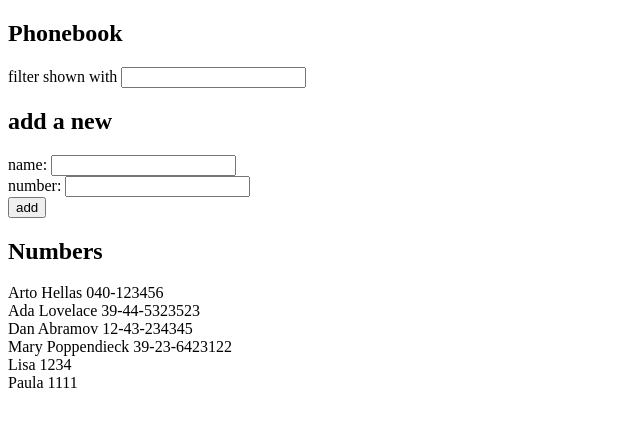
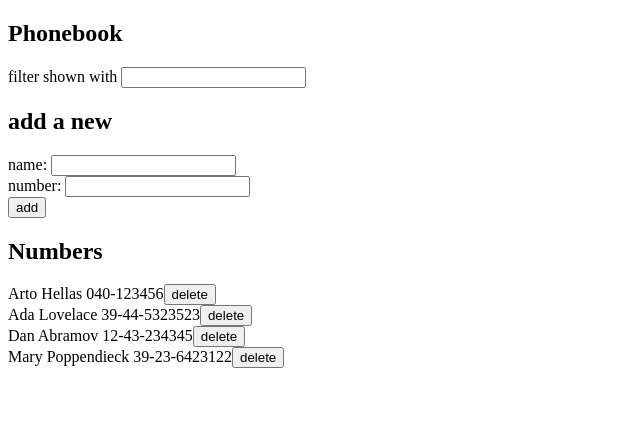
Before and after one commit to lilotz/fullstack, a React (Vite) app in the folder part2/phonebook/: page / in a window 1280 px wide. Shown: the top 426 px of the page, without its empty margins (0-640 px from the left). Built offline with nearby package versions, Linux system fonts and the light colour scheme; data requests are answered from the project's data file.

Commit message:
exercise 2.14

```diff
--- a/part2/phonebook/db.json
+++ b/part2/phonebook/db.json
@@ -19,16 +19,6 @@
       "name": "Mary Poppendieck",
       "number": "39-23-6423122",
       "id": "4"
-    },
-    {
-      "id": "7aa9",
-      "name": "Lisa",
-      "number": "1234"
-    },
-    {
-      "id": "0697",
-      "name": "Paula",
-      "number": "1111"
     }
   ]
 }
--- a/part2/phonebook/src/components/Person.jsx
+++ b/part2/phonebook/src/components/Person.jsx
@@ -1,7 +1,17 @@
-const Person = ({ name, number }) => {
+import personService from '../services/persons'
+
+const Person = ({ id, name, number }) => {
+
+  const deletePerson = () => {
+    if (confirm(`Delete '${name}'?`)) {
+      personService.deletePerson(id)
+    }
+  }
+
   return (
     <>
-      {name} {number}<br />
+      {name} {number}
+      <button onClick={deletePerson}>delete</button> <br />
     </>
   )
 }
--- a/part2/phonebook/src/components/PersonForm.jsx
+++ b/part2/phonebook/src/components/PersonForm.jsx
@@ -1,4 +1,3 @@
-import axios from 'axios'
 import personService from '../services/persons'
 
 const PersonForm = ({ persons, newName, newNumber, setNewName, setNewNumber, setPersons }) => {
@@ -13,14 +12,13 @@ const PersonForm = ({ persons, newName, newNumber, setNewName, setNewNumber, set
             alert(`${newName} is already added to phonebook`)
         }
         else {
-            setPersons(persons.concat(nameObject))
+
+            personService
+                .create(nameObject)
+                .then(returnedPerson => {
+                    setPersons(persons.concat(returnedPerson))
+                })
         }
-
-        personService
-            .create(nameObject)
-            .then(returnedPerson => {
-                console.log(returnedPerson)
-            })
 
         setNewName('')
         setNewNumber('')
--- a/part2/phonebook/src/components/Persons.jsx
+++ b/part2/phonebook/src/components/Persons.jsx
@@ -4,7 +4,7 @@ const Persons = ({ persons }) => {
     return (
         <div>
             {persons.map(person =>
-                <Person key={person.name} name={person.name} number={person.number} />
+                <Person key={person.id} id = {person.id} name={person.name} number={person.number} />
             )}
         </div>
     )
--- a/part2/phonebook/src/services/persons.js
+++ b/part2/phonebook/src/services/persons.js
@@ -11,4 +11,9 @@ const create = newObject => {
     return request.then(response => response.data)
 }
 
-export default { getAll, create }
+const deletePerson = id => {
+    const request = axios.delete(`${baseUrl}/${id}`)
+    return request.then(response => response.data)
+}
+
+export default { getAll, create, deletePerson }
```
